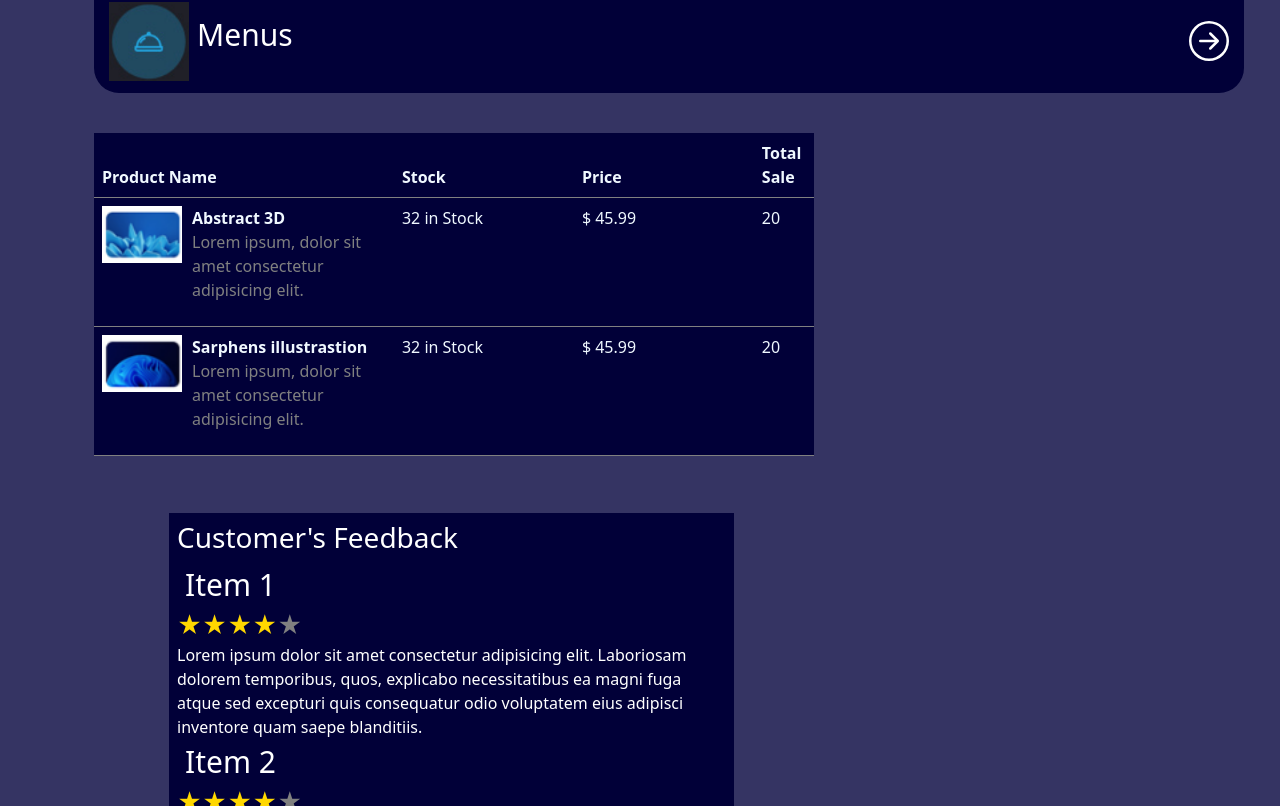
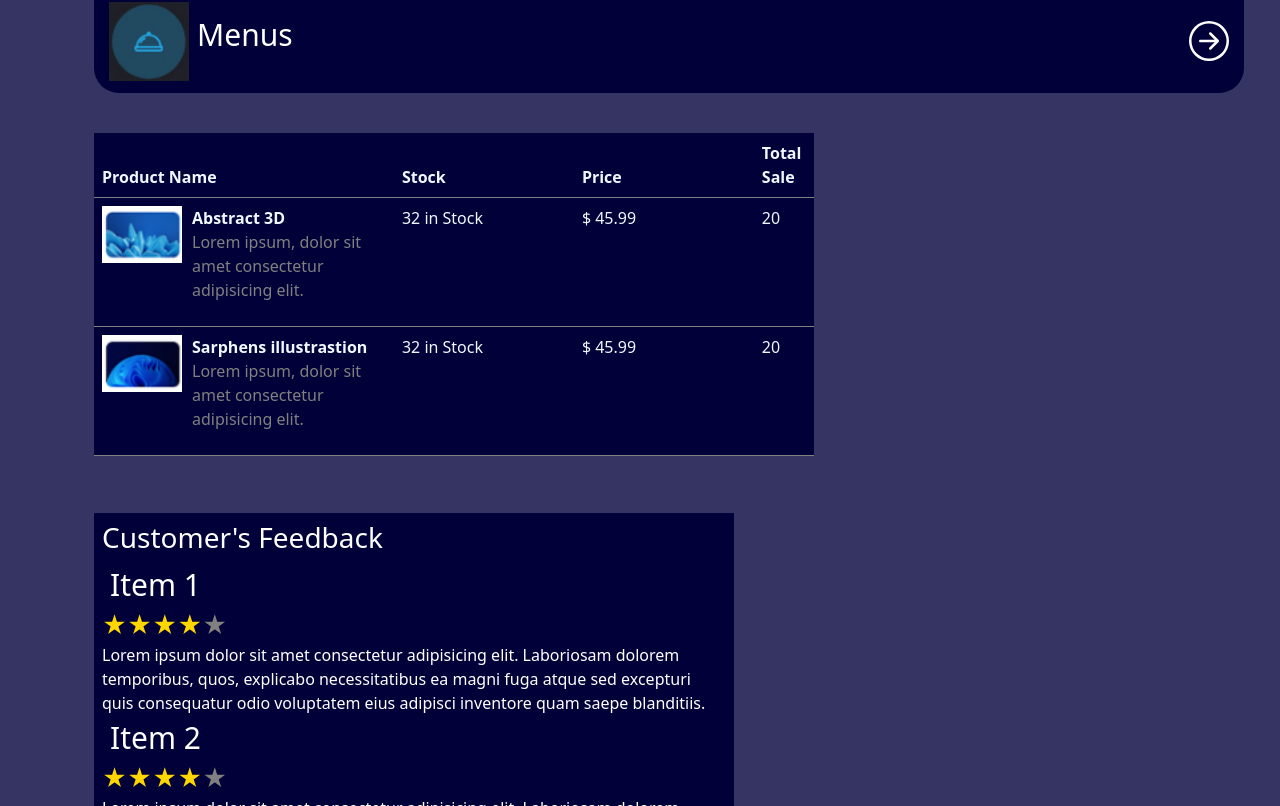
Before and after one commit to vijayshagara/money_save_new, a React (Vite) app: page / in a window 1280 px wide. Shown: the part 1362-2168 px from the top of the page. Built offline with nearby package versions, Linux system fonts and the light colour scheme.

Commit message:
Update Table.css

```diff
--- a/src/component/Table/Table.css
+++ b/src/component/Table/Table.css
@@ -39,7 +39,7 @@
 
 .table_card {
   padding-top: 38px !important;
-  padding-left: 75px !important;
+  padding-left: 75px;
   width: 640px !important;
 }
 
```
